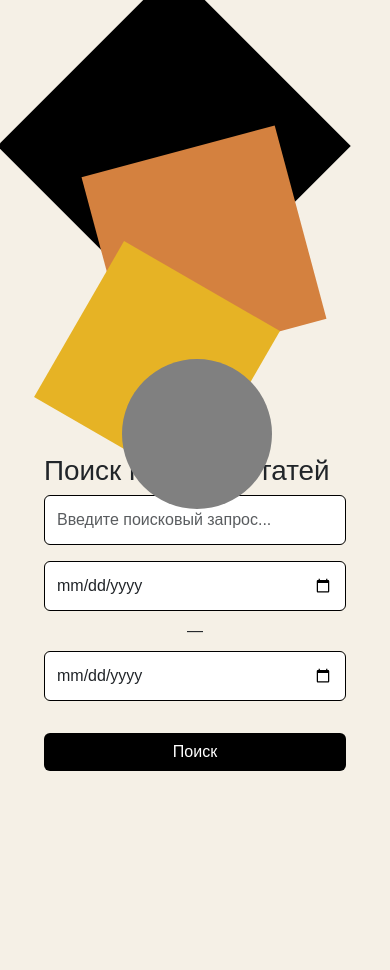
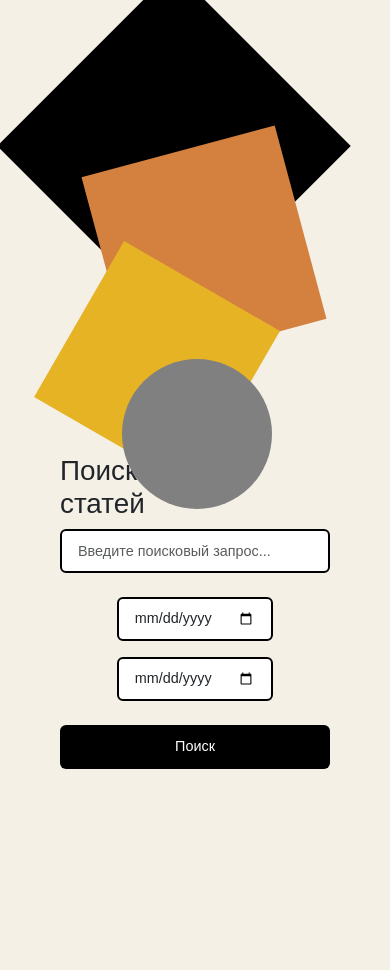
Before and after one commit to trofimovelijah/SuprematistArticleFinder, a Flask app: page / in a window 390 px wide. Shown: the top 970 px of the page. Run offline with Flask 3, Linux system fonts and the light colour scheme.

Commit message:
Agent query: Пожалуйста, проверьте: 1. Отображаются ли все поля ввода корректно? 2. Виден ли календарь полностью? 3. Правильно ли расположена кнопка поиска? 4. Нет ли пустого пространства справа?

```diff
--- a/static/css/style.css
+++ b/static/css/style.css
@@ -82,48 +84,66 @@ body {
 }
 
 .search-container {
-    max-width: 1000px;
+    width: 100%;
+    max-width: 800px;
     margin: 0 auto;
-    padding: 0;
+    padding: 0 2rem;
 }
 
 .search-form {
     display: flex;
     flex-direction: column;
-    gap: 1rem;
+    gap: 1.5rem;
+    width: 100%;
 }
 
-.search-form input {
+.search-form input[type="text"] {
+    width: 100%;
+    height: 50px;
     background-color: var(--white);
-    border: 1px solid var(--primary-black);
-    padding: 0.75rem;
+    border: 2px solid var(--primary-black);
+    padding: 0 1rem;
+    font-size: 1rem;
 }
 
 .search-controls {
     display: flex;
     align-items: center;
-    gap: 1rem;
+    gap: 1.5rem;
+    width: 100%;
 }
 
 .date-filters {
     display: flex;
     align-items: center;
-    gap: 0.5rem;
+    gap: 1rem;
+    flex-grow: 1;
 }
 
 .date-filters input {
-    width: 130px;
+    width: 160px;
+    height: 50px;
+    padding: 0 1rem;
+    border: 2px solid var(--primary-black);
+    background-color: var(--white);
+    font-size: 1rem;
+}
+
+.date-filters span {
+    color: var(--primary-black);
+    font-weight: bold;
 }
 
 #searchButton {
-    height: 38px;
+    min-width: 120px;
+    height: 50px;
     padding: 0 2rem;
-    margin-left: 1rem;
     background-color: var(--primary-black);
     color: var(--white);
     border: none;
     cursor: pointer;
     transition: background-color 0.3s ease;
+    font-size: 1rem;
 }
 
 #searchButton:hover {
@@ -131,14 +151,15 @@ body {
 }
 
 .results-container {
-    max-width: 1000px;
+    width: 100%;
+    max-width: 800px;
     margin: 2rem auto;
-    padding: 0;
+    padding: 0 2rem;
 }
 
 .result-item {
     border-left: 4px solid var(--primary-orange);
-    background-color: var(--background);
+    background-color: var(--white);
     margin-bottom: 2rem;
     padding: 2rem;
     transition: transform 0.3s ease;
@@ -191,10 +222,33 @@ body {
 }
 
 .total-results {
-    text-align: center;
+    text-align: left;
     margin-bottom: 2rem;
     font-size: 1.2rem;
     color: var(--primary-black);
+}
+
+@media (max-width: 1200px) {
+    .date-filters {
+        flex-direction: column;
+        align-items: flex-start;
+    }
+
+    .date-filters input {
+        width: 100%;
+    }
+
+    .date-filters span {
+        display: none;
+    }
+
+    #searchButton {
+        width: 100%;
+    }
+
+    .search-controls {
+        flex-direction: column;
+    }
 }
 
 @media (max-width: 992px) {
@@ -213,25 +267,18 @@ body {
         margin-left: 0;
         padding: 2rem;
     }
+
+    .search-container,
+    .results-container {
+        padding: 0 1rem;
+    }
 }
 
-@media (max-width: 768px) {
-    .search-controls {
-        flex-direction: column;
-        align-items: stretch;
-    }
-
-    .date-filters {
-        flex-direction: column;
-    }
-
-    .date-filters input {
-        width: 100%;
-    }
-
+@media (max-width: 480px) {
+    .search-form input[type="text"],
+    .date-filters input,
     #searchButton {
-        width: 100%;
-        margin-left: 0;
-        margin-top: 1rem;
+        height: 44px;
+        font-size: 0.9rem;
     }
 }
```
Also changed, not shown: other parts of static/css/style.css (+20 -8 lines).
